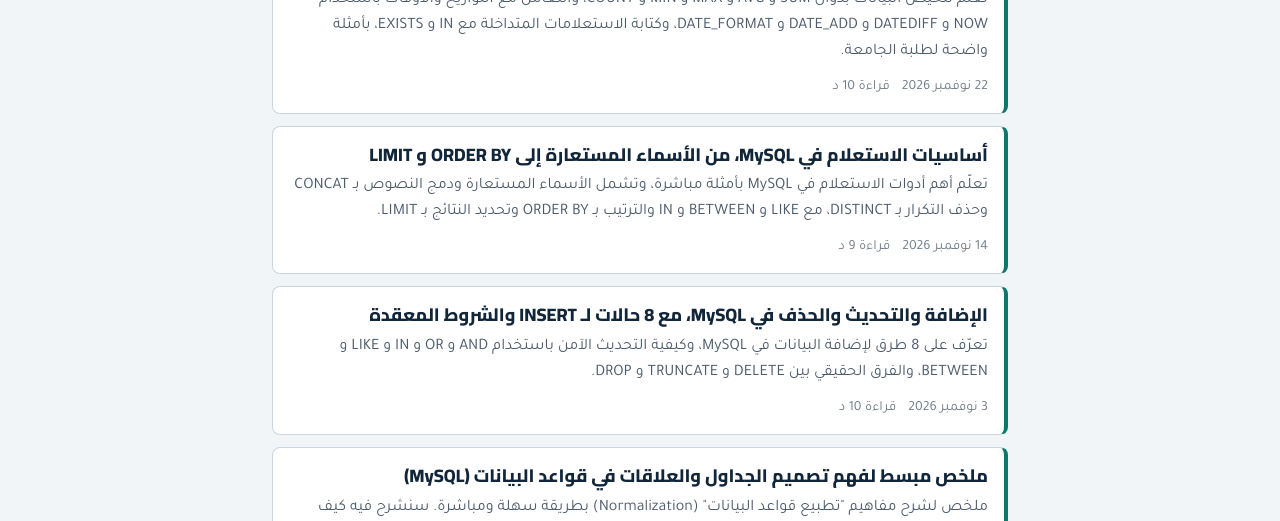
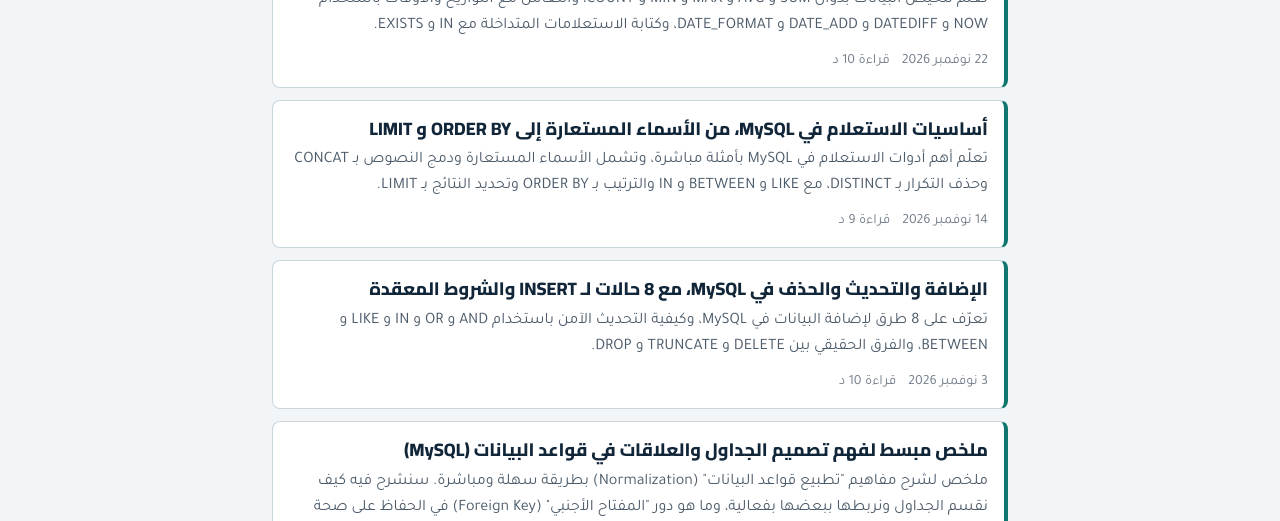
Before and after one commit to DevMahmoudSh/campus-blog, a plain HTML site: page index.html in a window 1280 px wide. Shown: the part 579-1100 px from the top of the page. Drawn offline with nearby package versions, Linux system fonts and the light colour scheme.

Commit message:
Update post: دوال التجميع والتواريخ والاستعلامات المتداخلة في MySQL

```diff
--- a/posts.json
+++ b/posts.json
@@ -18,9 +18,9 @@
   {
     "id": "lesson-8",
     "title": "دوال التجميع والتواريخ والاستعلامات المتداخلة في MySQL",
-    "excerpt": "تعلّم تلخيص البيانات بدوال SUM و AVG و MAX و MIN و COUNT، والتعامل مع التواريخ والأوقات باستخدام NOW و DATEDIFF و DATE_ADD و DATE_FORMAT، وكتابة الاستعلامات المتداخلة مع IN و EXISTS، بأمثلة واضحة لطلبة الجامعة.",
+    "excerpt": "تعلّم تلخيص البيانات بدوال SUM و AVG و MAX و MIN و COUNT، والتعامل مع التواريخ والأوقات باستخدام NOW و DATEDIFF و DATE_ADD و DATE_FORMAT، وكتابة الاستعلامات المتداخلة مع IN و EXISTS.",
     "title_en": "MySQL Aggregate Functions, Dates & Times, and Subqueries",
-    "excerpt_en": "Learn how to summarize data with SUM, AVG, MAX, MIN and COUNT, work with dates using NOW, DATEDIFF, DATE_ADD and DATE_FORMAT, and write nested queries with IN and EXISTS, with clear examples for college students.",
+    "excerpt_en": "Learn how to summarize data with SUM, AVG, MAX, MIN and COUNT, work with dates using NOW, DATEDIFF, DATE_ADD and DATE_FORMAT, and write nested queries with IN and EXISTS, with clear example.",
     "langs": [
       "ar",
       "en"
```
Also changed, not shown: posts/lesson-8.html (+3 -3 lines).
